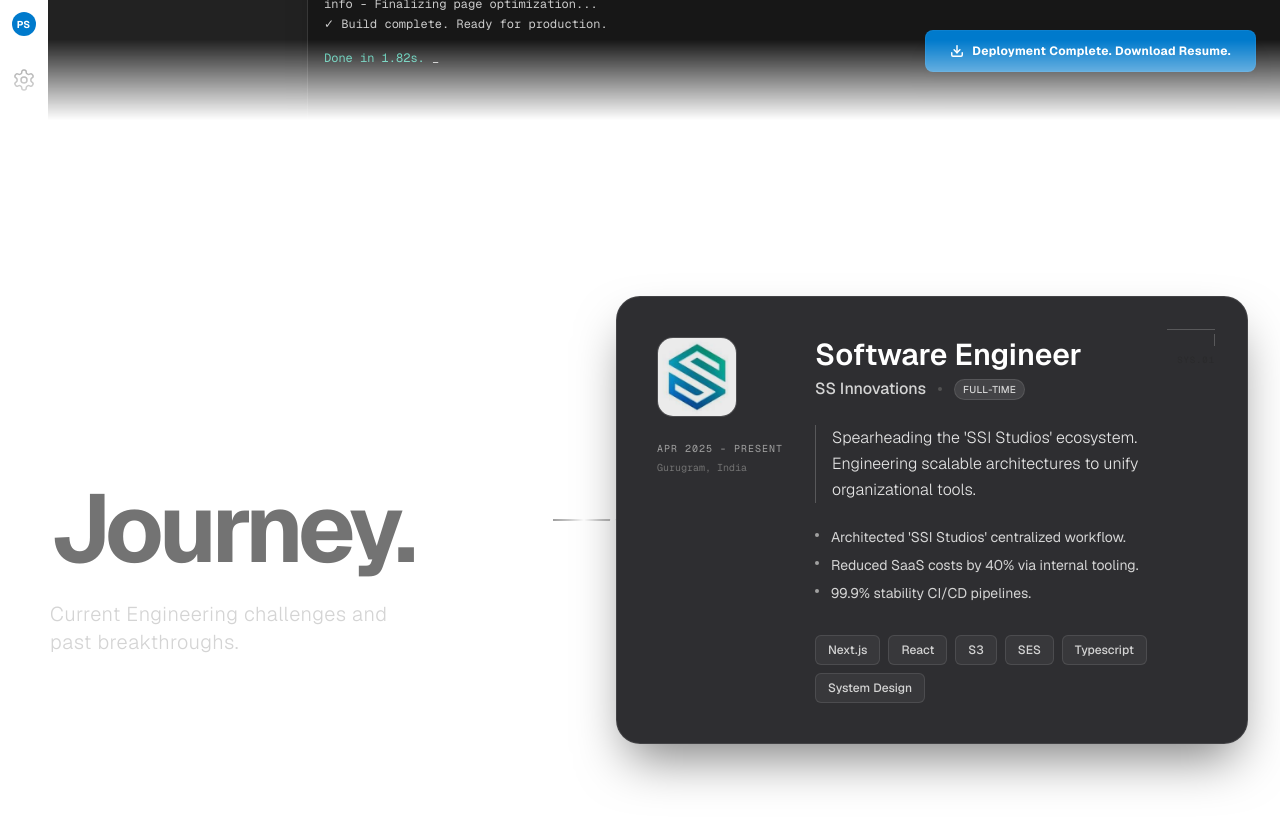
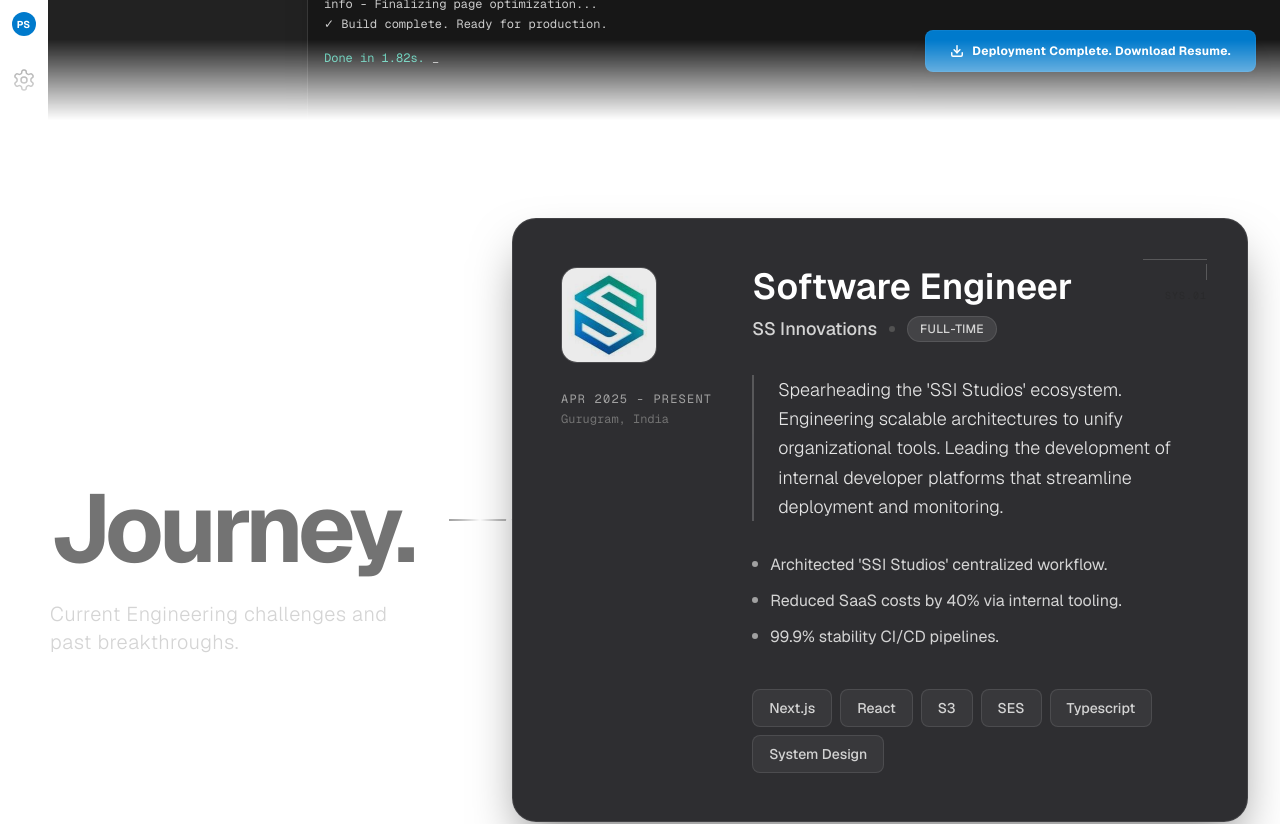
Before and after one commit to puneetshukla041/MyPortfolio, a Next.js app: page / in a window 1280 px wide. Shown: the part 680-1504 px from the top of the page. Built offline with nearby package versions, Linux system fonts and the light colour scheme.

Commit message:
Update section2.tsx

```diff
--- a/components/section2.tsx
+++ b/components/section2.tsx
@@ -28,7 +28,7 @@
     location: "Gurugram, India",
     logo: "/logos/ssi.jpeg",
     type: "Full-time",
-    description: "Spearheading the 'SSI Studios' ecosystem. Engineering scalable architectures to unify organizational tools.",
+    description: "Spearheading the 'SSI Studios' ecosystem. Engineering scalable architectures to unify organizational tools. Leading the development of internal developer platforms that streamline deployment and monitoring.",
     points: ["Architected 'SSI Studios' centralized workflow.", "Reduced SaaS costs by 40% via internal tooling.", "99.9% stability CI/CD pipelines."],
     tech: ["Next.js", "React", "S3", "SES","Typescript","System Design"],
   },
@@ -40,7 +40,7 @@
     location: "Bengaluru (Remote)",
     logo: "/logos/disney.webp",
     type: "Internship",
-    description: "Backend scalability engineering for high-concurrency services serving millions during live sports.",
+    description: "Backend scalability engineering for high-concurrency services serving millions during live sports events. Focused on optimizing database interactions and caching strategies to handle massive traffic spikes.",
     points: ["Optimized audit logging via Messenger Service.", "Enhanced Offer Service caching throughput.", "High-performance DB queries for Payments."],
     tech: ["React", "S3", "Redis"],
   },
@@ -52,7 +52,7 @@
     location: "Gurugram, India",
     logo: "/logos/medanta.png",
     type: "Internship",
-    description: "Quality assurance and security compliance for mission-critical healthcare infrastructure.",
+    description: "Quality assurance and security compliance for mission-critical healthcare infrastructure. Ensured patient data integrity through rigorous automated testing and vulnerability scanning protocols.",
     points: ["Executed API validation suites.", "Established strict version control.", "Security vulnerability assessments."],
     tech: ["Python", "QA Automation", "Security"],
   },
@@ -64,7 +64,7 @@
     location: "Mathura",
     logo: "/logos/gla.jpeg",
     type: "Education",
-    description: "Specialization in Artificial Intelligence & Machine Learning.",
+    description: "Specialization in Artificial Intelligence & Machine Learning with a focus on deep learning architectures. Led technical communities to foster peer learning and innovation.",
     points: ["Major in AI/ML; Minor in Cloud Computing.", "Head of Technical Society.", "Research on Neural Network optimization."],
     tech: ["AI/ML", "Algorithms", "Research"],
   }
@@ -92,6 +92,7 @@
     offset: ["start start", "end end"],
   });
 
+  // Smooth spring for the main vertical beam
   const height = useSpring(scrollYProgress, { stiffness: 100, damping: 30, restDelta: 0.001 });
 
   return (
@@ -102,7 +103,8 @@
       <div className="max-w-7xl mx-auto px-4 md:px-8 relative z-10 grid grid-cols-1 md:grid-cols-12 gap-8">
 
         {/* --- LEFT COLUMN: STICKY TITLE --- */}
-        <div className="md:col-span-5 flex flex-col justify-start md:justify-center md:h-screen md:sticky md:top-0 py-10 md:py-0">
+        {/* UPDATED: Changed col-span from 5 to 4 to give more room to cards */}
+        <div className="md:col-span-4 flex flex-col justify-start md:justify-center md:h-screen md:sticky md:top-0 py-10 md:py-0">
           <motion.div
             initial={{ opacity: 0, x: -50, filter: "blur(10px)" }}
             whileInView={{ opacity: 1, x: 0, filter: "blur(0px)" }}
@@ -119,15 +121,12 @@
         </div>
 
         {/* --- RIGHT COLUMN: SCROLLABLE TIMELINE --- */}
-        <div className="md:col-span-7 relative">
+        {/* UPDATED: Changed col-span from 7 to 8 for wider cards */}
+        <div className="md:col-span-8 relative">
 
           {/* THE BEAM (Desktop Only) */}
-          {/* UPDATED: Added a Mask and Gradient to make the start soft */}
           <div className="hidden md:block absolute left-0 top-0 bottom-0 w-px mask-image-gradient">
-             {/* 1. The Static Track (UPDATED: Gradient from transparent to gray) */}
              <div className="absolute inset-0 w-[1px] bg-gradient-to-b from-transparent via-neutral-800 to-neutral-800 h-full" />
-
-             {/* 2. The Animated Fill */}
              <motion.div
                style={{ height: useTransform(height, [0, 1], ["0%", "100%"]) }}
                className="absolute top-0 left-0 w-[1px] bg-white shadow-[0_0_15px_1px_rgba(255,255,255,0.6)] z-20"
@@ -137,7 +136,7 @@
           </div>
 
           {/* EVENTS LIST */}
-          <div className="flex flex-col gap-16 md:gap-0 md:pb-[50vh] pt-10 md:pt-0">
+          <div className="flex flex-col gap-24 md:gap-32 md:pb-[50vh] pt-10 md:pt-20">
             {timelineData.map((item, index) => (
               <TimelineItem key={item.id} data={item} index={index} />
             ))}
@@ -158,19 +157,29 @@
     offset: ["start end", "center center"]
   });
 
-  const opacity = useTransform(scrollYProgress, [0, 0.5], [0, 1]);
-  const scale = useTransform(scrollYProgress, [0, 0.5], [0.85, 1]);
-  const blur = useTransform(scrollYProgress, [0, 0.5], [10, 0]);
-  const x = useTransform(scrollYProgress, [0, 0.5], [100, 0]);
-  const rotateX = useTransform(scrollYProgress, [0, 0.5], [15, 0]);
+  // --- SMOOTHING PHYSICS ---
+  // We use a spring here so the animation lags slightly behind the scroll,
+  // creating a fluid "underwater" feel rather than a jittery mechanical one.
+  const smoothProgress = useSpring(scrollYProgress, {
+    stiffness: 60,
+    damping: 20,
+    mass: 0.5
+  });
 
+  const opacity = useTransform(smoothProgress, [0, 0.5], [0, 1]);
+  const scale = useTransform(smoothProgress, [0, 0.5], [0.9, 1]); // Subtle scale
+  const blur = useTransform(smoothProgress, [0, 0.4], [10, 0]);
+  const x = useTransform(smoothProgress, [0, 0.5], [50, 0]); // Reduced movement for elegance
+  const rotateX = useTransform(smoothProgress, [0, 0.5], [10, 0]); // Reduced rotation
+
+  // Connectors need to be sharper, so we use raw scrollYProgress or a tighter spring
   const connectorWidth = useTransform(scrollYProgress, [0.1, 0.5], ["0%", "100%"]);
   const connectorOpacity = useTransform(scrollYProgress, [0.1, 0.4], [0, 1]);
 
   return (
     <div
       ref={itemRef}
-      className="relative min-h-fit md:min-h-screen flex items-center justify-center md:pl-16 md:snap-center md:snap-always perspective-1000"
+      className="relative min-h-fit md:min-h-[80vh] flex items-center justify-center md:pl-16 perspective-1000"
     >
        {/* Connector (Desktop Only) */}
        <div className="hidden md:block absolute top-1/2 left-0 w-16 h-px z-0 pointer-events-none -translate-y-1/2">
@@ -207,8 +216,6 @@
   return (
     <div
       onMouseMove={handleMouseMove}
-      // UPDATED: bg-zinc-900/90 for higher contrast (less transparency)
-      // UPDATED: border-white/10 for slightly better edge definition
       className="relative w-full rounded-3xl overflow-hidden bg-zinc-900/90 border border-white/10 backdrop-blur-md group/card transition-all duration-500 hover:border-white/20 shadow-2xl shadow-black/50"
     >
       {/* 1. SPOTLIGHT EFFECT HOVER */}
@@ -217,7 +224,7 @@
         style={{
           background: useMotionTemplate`
             radial-gradient(
-              650px circle at ${mouseX}px ${mouseY}px,
+              800px circle at ${mouseX}px ${mouseY}px,
               rgba(255, 255, 255, 0.1),
               transparent 80%
             )
@@ -231,7 +238,7 @@
         style={{
           background: useMotionTemplate`
             radial-gradient(
-              650px circle at ${mouseX}px ${mouseY}px,
+              800px circle at ${mouseX}px ${mouseY}px,
               rgba(255, 255, 255, 0.15),
               transparent 80%
             )
@@ -239,11 +246,12 @@
         }}
       />
 
-      <div className="relative z-30 p-6 md:p-10 flex flex-col md:flex-row gap-8">
+      {/* CONTENT: Increased padding for bigger feel */}
+      <div className="relative z-30 p-8 md:p-12 flex flex-col md:flex-row gap-10">
 
         {/* LOGO COLUMN */}
-        <div className="flex flex-row md:flex-col gap-4 shrink-0 justify-start items-center md:items-start">
-          <div className="relative w-16 h-16 md:w-20 md:h-20 rounded-2xl overflow-hidden bg-white/5 border border-white/10 shadow-inner group-hover/card:shadow-[0_0_20px_rgba(255,255,255,0.1)] transition-all duration-500">
+        <div className="flex flex-row md:flex-col gap-5 shrink-0 justify-start items-center md:items-start">
+          <div className="relative w-16 h-16 md:w-24 md:h-24 rounded-2xl overflow-hidden bg-white/5 border border-white/10 shadow-inner group-hover/card:shadow-[0_0_20px_rgba(255,255,255,0.1)] transition-all duration-500">
              <Image
                 src={data.logo}
                 alt={data.company}
@@ -252,10 +260,10 @@
              />
           </div>
           <div className="flex flex-col pt-0 md:pt-2">
-            <span className="text-[10px] font-mono uppercase tracking-widest text-neutral-400 group-hover/card:text-white transition-colors">
+            <span className="text-xs font-mono uppercase tracking-widest text-neutral-400 group-hover/card:text-white transition-colors">
               {data.period}
             </span>
-            <span className="text-[10px] font-mono text-neutral-500 mt-1">
+            <span className="text-xs font-mono text-neutral-500 mt-1">
               {data.location}
             </span>
           </div>
@@ -264,41 +272,40 @@
         {/* CONTENT COLUMN */}
         <div className="flex-1">
           {/* Header */}
-          <div className="mb-6">
-            <h3 className="text-2xl md:text-3xl font-semibold text-white mb-1 group-hover/card:text-blue-100 transition-colors">
+          <div className="mb-8">
+            <h3 className="text-3xl md:text-4xl font-semibold text-white mb-2 group-hover/card:text-blue-100 transition-colors">
               {data.role}
             </h3>
             <div className="flex items-center gap-3">
-              <span className="text-neutral-300 font-medium text-sm md:text-base">{data.company}</span>
-              <span className="w-1 h-1 rounded-full bg-neutral-600" />
-              <span className="px-2 py-0.5 rounded-full bg-white/10 border border-white/10 text-[10px] font-medium text-neutral-300 uppercase tracking-wide">
+              <span className="text-neutral-300 font-medium text-lg">{data.company}</span>
+              <span className="w-1.5 h-1.5 rounded-full bg-neutral-600" />
+              <span className="px-3 py-1 rounded-full bg-white/10 border border-white/10 text-xs font-medium text-neutral-300 uppercase tracking-wide">
                 {data.type}
               </span>
             </div>
           </div>
 
-          {/* Description - UPDATED: text-neutral-200 (Brighter) */}
-          <p className="text-neutral-200 leading-relaxed font-light mb-6 border-l border-white/20 pl-4 group-hover/card:border-white/40 transition-colors">
+          {/* Description */}
+          <p className="text-neutral-200 text-lg leading-relaxed font-light mb-8 border-l-2 border-white/20 pl-6 group-hover/card:border-white/40 transition-colors">
             {data.description}
           </p>
 
-          {/* Bullet Points - UPDATED: text-neutral-300 (Brighter) */}
-          <ul className="space-y-2 mb-8">
+          {/* Bullet Points */}
+          <ul className="space-y-3 mb-10">
             {data.points.map((point, i) => (
-               <li key={i} className="flex items-start gap-3 text-sm text-neutral-300 group-hover/card:text-white transition-colors">
-                  <span className="mt-1.5 w-1 h-1 rounded-full bg-neutral-400 group-hover/card:bg-white transition-colors shadow-[0_0_5px_rgba(255,255,255,0)] group-hover/card:shadow-[0_0_5px_rgba(255,255,255,0.5)] shrink-0" />
+               <li key={i} className="flex items-start gap-3 text-base text-neutral-300 group-hover/card:text-white transition-colors">
+                  <span className="mt-2 w-1.5 h-1.5 rounded-full bg-neutral-400 group-hover/card:bg-white transition-colors shadow-[0_0_5px_rgba(255,255,255,0)] group-hover/card:shadow-[0_0_5px_rgba(255,255,255,0.5)] shrink-0" />
                   {point}
                </li>
             ))}
           </ul>
 
-          {/* Tech Stack - Glass Chips */}
+          {/* Tech Stack */}
           <div className="flex flex-wrap gap-2">
             {data.tech.map((t, i) => (
               <span
                 key={i}
-                // UPDATED: Slightly brighter text and background for chips
-                className="px-3 py-1.5 rounded-md bg-white/[0.05] border border-white/[0.1] text-xs font-medium text-neutral-300 hover:text-white hover:bg-white/10 hover:border-white/20 transition-all duration-300 cursor-default"
+                className="px-4 py-2 rounded-lg bg-white/[0.05] border border-white/[0.1] text-sm font-medium text-neutral-300 hover:text-white hover:bg-white/10 hover:border-white/20 transition-all duration-300 cursor-default"
               >
                 {t}
               </span>
@@ -307,11 +314,11 @@
         </div>
 
         {/* Right Side Decoration */}
-        <div className="hidden xl:block absolute top-8 right-8">
+        <div className="hidden xl:block absolute top-10 right-10">
              <div className="flex flex-col items-end gap-1 opacity-20 group-hover/card:opacity-50 transition-opacity">
-                <div className="w-12 h-[1px] bg-white" />
-                <div className="w-[1px] h-3 bg-white" />
-                <span className="text-[9px] font-mono tracking-widest mt-1">SYS.0{index + 1}</span>
+                <div className="w-16 h-[1px] bg-white" />
+                <div className="w-[1px] h-4 bg-white" />
+                <span className="text-[10px] font-mono tracking-widest mt-1">SYS.0{index + 1}</span>
              </div>
         </div>
 
```
